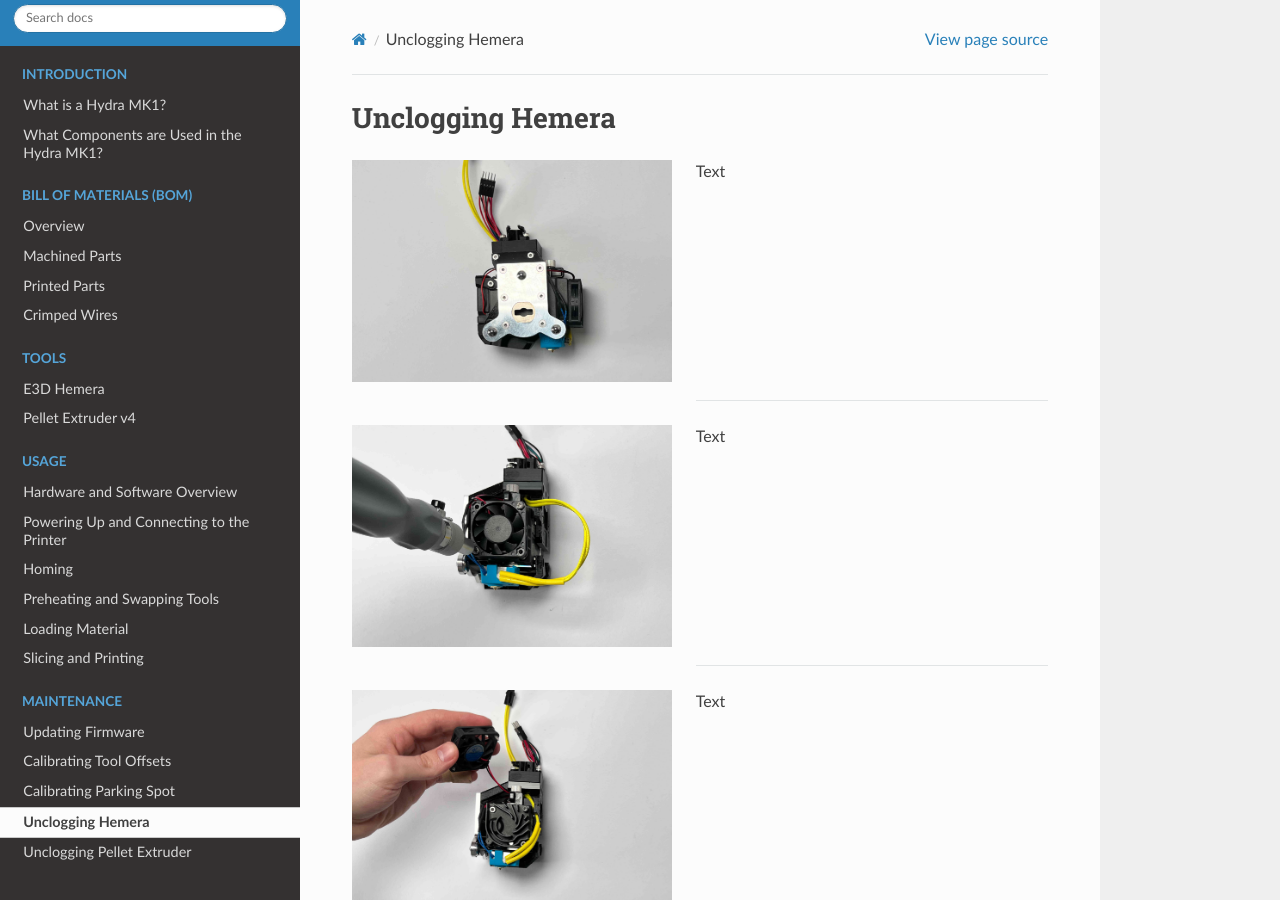
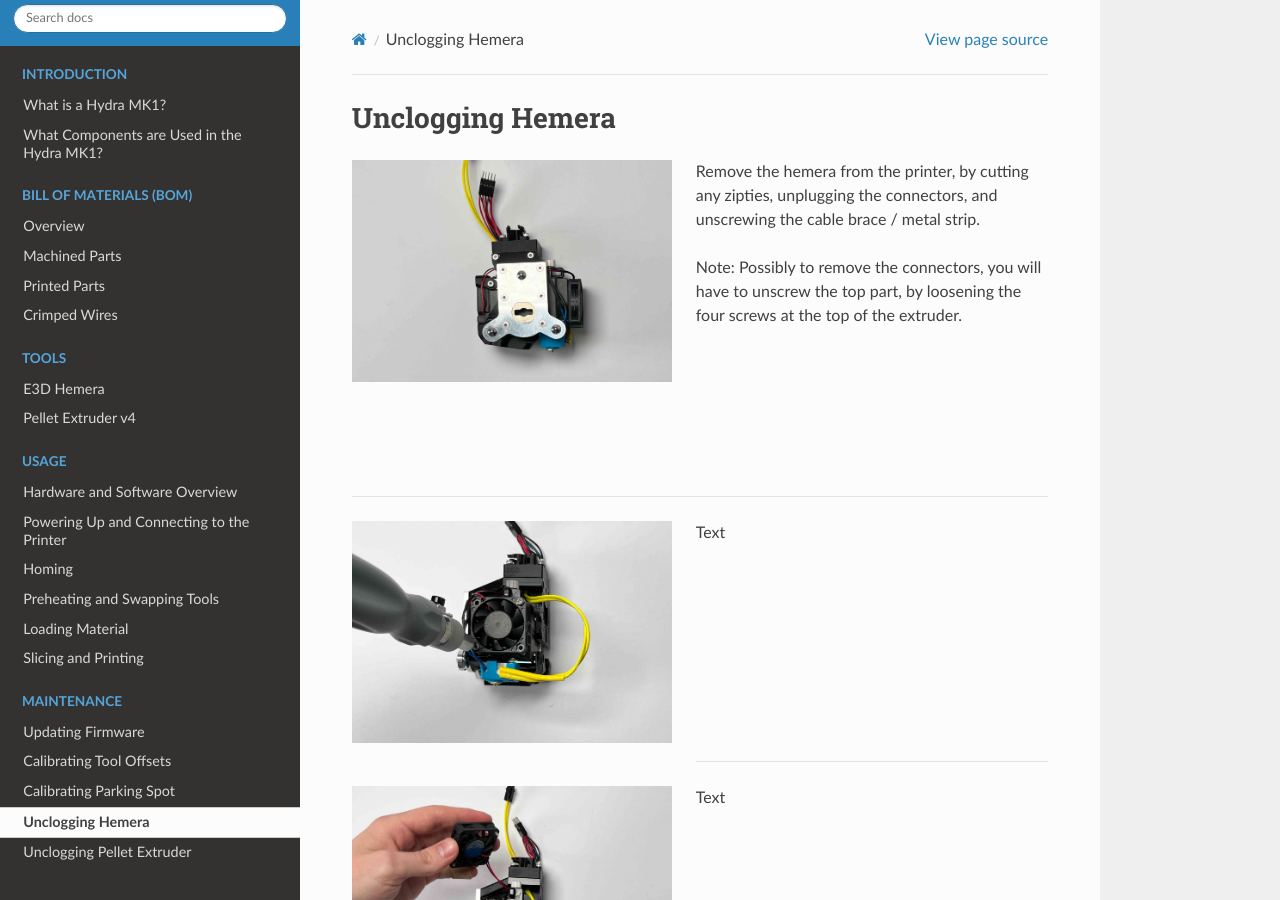
Before and after one commit to srl-ethz/hydra-documentation, a Sphinx documentation site: the page built from docs/source/maintenance/unclogghemera.rst, in a window 1280 px wide and 900 px high. Built offline with Sphinx 7.4.7 and the Read the Docs theme 2.0.0, drawn with Linux system fonts in a browser that asks for light colours; pages that are not in the unit, such as notebooks, are missing from menus.

Commit message:
Update unclogghemera.rst

```diff
--- a/docs/source/maintenance/unclogghemera.rst
+++ b/docs/source/maintenance/unclogghemera.rst
@@ -11,9 +11,9 @@ Unclogging Hemera
    :align: left
 
 
-| Text
+| Remove the hemera from the printer, by cutting any zipties, unplugging the connectors, and unscrewing the cable brace / metal strip.
 
-|
+| Note: Possibly to remove the connectors, you will have to unscrew the top part, by loosening the four screws at the top of the extruder.
 
 |
 
```
